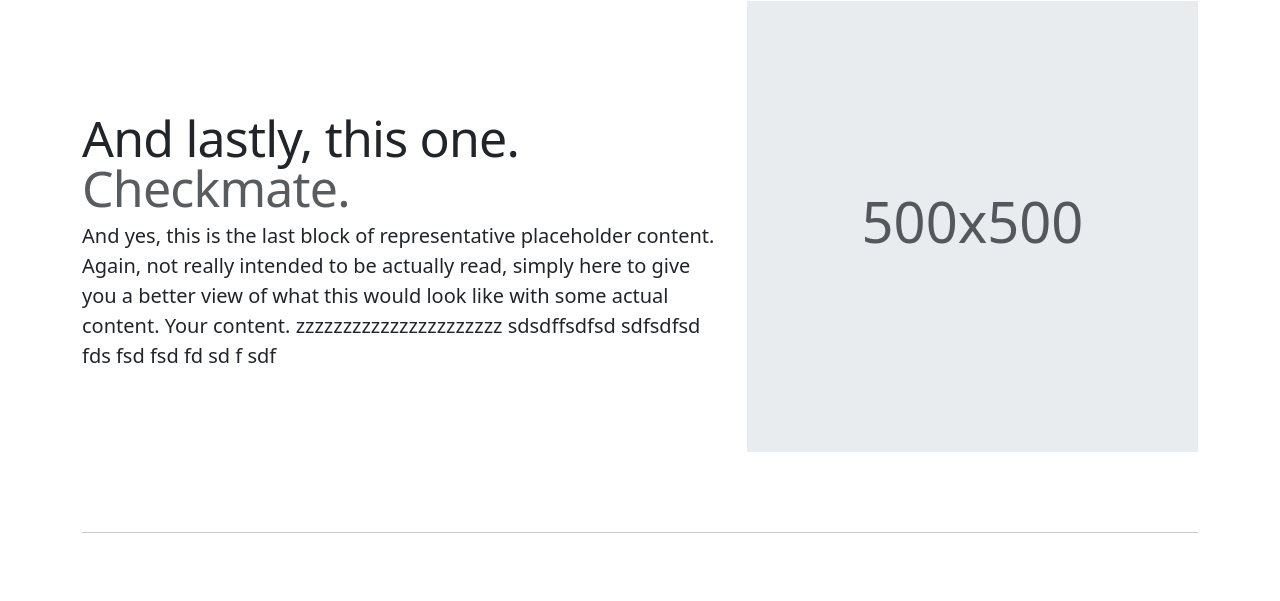
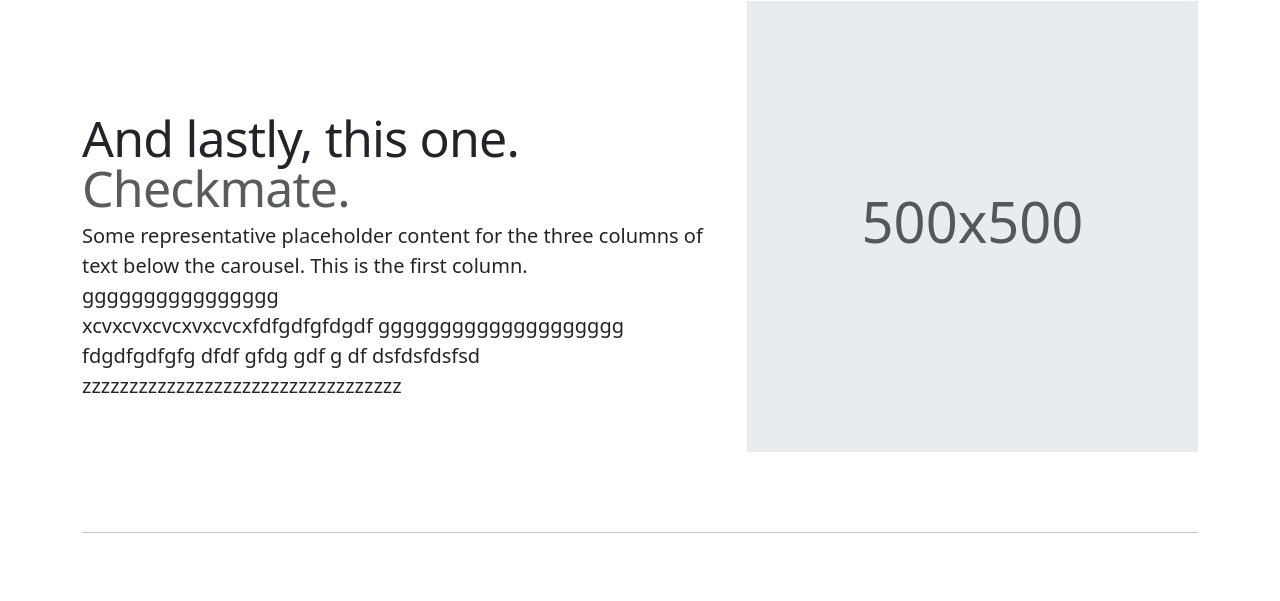
Before and after one commit to stratosilver/geppettocms, a PHP site: page / in a window 1280 px wide. Shown: the part 2360-2961 px from the top of the page. Run offline with PHP 8.4, Linux system fonts and the light colour scheme.

Commit message:
proof of concept

```diff
--- a/Projets/index.html
+++ b/Projets/index.html
@@ -253,7 +253,8 @@
                 </svg>
                 <h2 class="fw-normal">Heading</h2>
                 <p><!--EDITABLE-->Some representative placeholder content for the three columns of text below the carousel. This is the
-                    first column.<!--END EDITABLE--></p>
+                    first column.sdfsdfsdfds
+IN project index page <!--END EDITABLE--></p>
                 <p><a class="btn btn-secondary" href="#">View details »</a></p></div><!-- /.col-lg-4 -->
             <div class="col-lg-4">
                 <svg aria-label="Placeholder" class="bd-placeholder-img rounded-circle" height="140"
--- a/index.html
+++ b/index.html
@@ -170,14 +170,14 @@
 </div>
 <header data-bs-theme="dark">
     <nav class="navbar navbar-expand-md navbar-dark fixed-top bg-dark">
-        <div class="container-fluid"><a class="navbar-brand" href="#">Carousel</a>
+        <div class="container-fluid"><a class="navbar-brand" href="http://alien.internal/Projets/index.html">Carousel</a>
             <button aria-controls="navbarCollapse" aria-expanded="false" aria-label="Toggle navigation" class="navbar-toggler"
                     data-bs-target="#navbarCollapse" data-bs-toggle="collapse" type="button"><span
                     class="navbar-toggler-icon"></span></button>
             <div class="collapse navbar-collapse" id="navbarCollapse">
                 <ul class="navbar-nav me-auto mb-2 mb-md-0">
                     <li class="nav-item"><a aria-current="page" class="nav-link active" href="#">Home</a></li>
-                    <li class="nav-item"><a class="nav-link" href="#">Link</a></li>
+                    <li class="nav-item"><a class="nav-link" href="http://alien.internal/Projets/projet1.html">Link</a></li>
                     <li class="nav-item"><a aria-disabled="true" class="nav-link disabled">Disabled</a></li>
                 </ul>
                 <form class="d-flex" role="search"><input aria-label="Search" class="form-control me-2" placeholder="Search"
@@ -208,7 +208,7 @@
                     <div class="carousel-caption text-start"><h1>Example headline.</h1>
                         <p class="opacity-75">Some representative placeholder content for the first slide of the
                             carousel.</p>
-                        <p><a class="btn btn-lg btn-primary" href="#">Sign up today</a></p></div>
+                        <p><a class="btn btn-lg btn-primary" href="pagex.html">Sign up today</a></p></div>
                 </div>
             </div>
             <div class="carousel-item active carousel-item-start">
@@ -252,8 +252,13 @@
                     <rect fill="var(--bs-secondary-color)" height="100%" width="100%"></rect>
                 </svg>
                 <h2 class="fw-normal">Heading</h2>
-                <p><!--EDITABLE-->Some representative placeholder content for the three columns of text below the carousel. This is the
-                    first column.<!--END EDITABLE--></p>
+                <p><!--EDITABLE-->dhsfsdhgfsdhgfj
+fdsfsdfsdfsd
+sdfsd
+fsd
+
+fsd
+<!--END EDITABLE--></p>
                 <p><a class="btn btn-secondary" href="#">View details »</a></p></div><!-- /.col-lg-4 -->
             <div class="col-lg-4">
                 <svg aria-label="Placeholder" class="bd-placeholder-img rounded-circle" height="140"
@@ -313,19 +318,15 @@
         <div class="row featurette">
             <div class="col-md-7"><h2 class="featurette-heading fw-normal lh-1">And lastly, this one. <span
                     class="text-body-secondary">Checkmate.</span></h2>
-                <p class="lead"><!--EDITABLE-->And
-                    yes, this is the last block of representative placeholder content.
-                    Again, not really intended to be actually read, simply here to give you a
-                    better view of what this would look like with some actual content. Your
-                    content. zzzzzzzzzzzzzzzzzzzzzz sdsdffsdfsd
-sdfsdfsd
-fds
-fsd
-fsd
-fd
-sd
-f
-sdf<!--END EDITABLE--></p></div>
+                <p class="lead"><!--EDITABLE-->Some representative placeholder content for the three columns of text below the carousel. This is the
+                    first column. gggggggggggggggg <br>
+xcvxcvxcvcxvxcvcxfdfgdfgfdgdf gggggggggggggggggggg fdgdfgdfgfg
+dfdf
+gfdg
+gdf
+g
+df dsfdsfdsfsd
+zzzzzzzzzzzzzzzzzzzzzzzzzzzzzzzzzz<!--END EDITABLE--></p></div>
             <div class="col-md-5">
                 <svg aria-label="Placeholder: 500x500"
                      class="bd-placeholder-img bd-placeholder-img-lg featurette-image img-fluid mx-auto" height="500"
@@ -337,7 +338,7 @@ sdf<!--END EDITABLE--></p></div>
             </div>
         </div>
         <hr class="featurette-divider"> <!-- /END THE FEATURETTES --> </div><!-- /.container --> <!-- FOOTER -->
-    <footer class="container"><p class="float-end"><a href="#">Back to top</a></p>
+    <footer class="container"><p class="float-end"><a href="/Projets/index.html">Back to top</a></p>
         <p>© 2017–2025 Company, Inc. · <a href="#">Privacy</a> · <a href="#">Terms</a></p></footer>
 </main>
 <script class="astro-vvvwv3sm"
```
Also changed, not shown: alien.php (+54 -14 lines).
